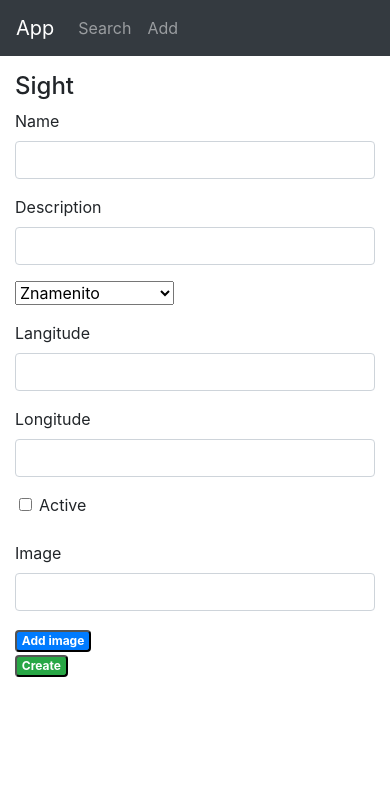
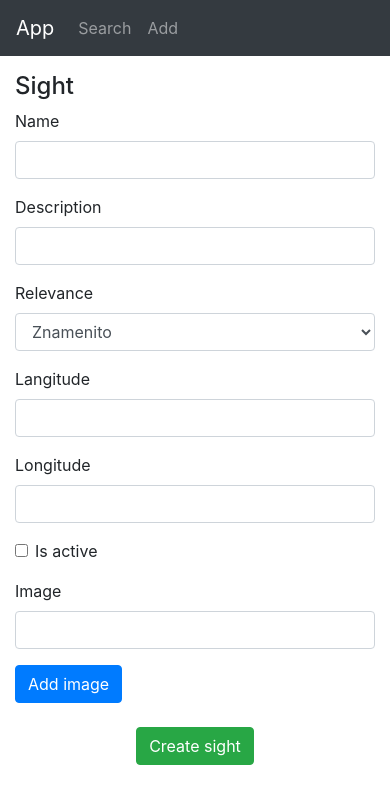
Before and after one commit to DausPx/angular-ui, an Angular app: page /sight/new in a window 390 px wide. Shown: the top 804 px of the page. Built offline with nearby package versions, Linux system fonts and the light colour scheme.

Commit message:
added styling to create and update sight component

```diff
--- a/src/app/components/create-sight/create-sight.component.css
+++ b/src/app/components/create-sight/create-sight.component.css
@@ -0,0 +1,16 @@
+.editForm {
+  width: 70%;
+  margin: auto;
+}
+
+.card-body{
+    padding: 5px;
+    display: flex;
+    justify-content: center;
+}
+
+@media (max-width: 480px) {
+  .editForm {
+    width: 100%;
+  }
+}
--- a/src/app/components/create-sight/create-sight.component.html
+++ b/src/app/components/create-sight/create-sight.component.html
@@ -1,4 +1,4 @@
-<div class="edit-form">
+<div class="editForm">
   <h4>Sight</h4>
   <form>
     <div class="form-group">
@@ -24,7 +24,12 @@
       />
     </div>
     <div class="form-group">
-      <select [(ngModel)]="sight.relevance" name="sight.relevance">
+      <label for="relevance">Relevance</label>
+      <select
+        [(ngModel)]="sight.relevance"
+        name="sight.relevance"
+        class="form-control"
+      >
         <option value="znamenito">Znamenito</option>
         <option value="veoma znamenito">Veoma Znamenito</option>
         <option value="nezaobilazno">Nezaobilazno</option>
@@ -54,18 +59,22 @@
       />
     </div>
 
-    <div class="form-group mx-4">
+    <div class="form-group">
+      <div class="form-check">
         <input
+          class="form-check-input"
           type="checkbox"
-        class="form-check-input"
+          id="active"
           id="active"
           [(ngModel)]="sight.active"
           name="active"
         />
-      <label for="active">Active</label>
+        <label class="form-check-label" for="active"> Is active </label>
+      </div>
     </div>
 
-    <div class="form-group">
+    <div class="row">
+      <div class="form-group col-md-8">
         <label for="image">Image</label>
         <input
           type="url"
@@ -76,25 +85,36 @@
           name="image"
         />
       </div>
-    <button class="badge badge-primary mr-2" (click)="addImage()">
+      <div class="col-md-4 d-flex align-items-center">
+        <button class="btn btn-primary mr-2" (click)="addImage()">
           Add image
         </button>
+      </div>
+    </div>
 
-    <ul *ngIf="sight.images?.length">
-      <li *ngFor="let img of sight.images; let i = index">
-        {{ img.url }}
-        <button class="badge badge-remove mb-2" (click)="removeImage(i)">
-          X
+    <div class="row my-2" *ngIf="sight.images?.length">
+      <div *ngFor="let image of sight.images; let i = index" class="col-md-6">
+        <div class="card mb-4 box-shadow">
+          <img
+            class="card-img-top"
+            alt="image should have been here [100%x100]"
+            style="height: 100px; width: 100%; display: block"
+            [src]="image.url"
+          />
+          <div class="card-body">
+            <button class="btn btn-danger mb-2" (click)="removeImage(i)">
+              remove
             </button>
-      </li>
-    </ul>
+          </div>
+        </div>
+      </div>
+    </div>
   </form>
-  <button
-    type="submit"
-    class="badge badge-success mb-2"
-    (click)="createSight()"
-  >
-    Create
+
+  <p>{{ message }}</p>
+  <div class="row justify-content-center my-4">
+    <button type="submit" class="btn btn-success mb-2" (click)="createSight()">
+      Create sight
     </button>
-  <p>{{ message }}</p>
   </div>
+</div>
--- a/src/app/components/search-sights/search-sights.component.css
+++ b/src/app/components/search-sights/search-sights.component.css
@@ -5,7 +5,7 @@
 }
 
 .sightCard {
-  min-width: 350px;
+  width: 350px;
   min-height: 200px;
 }
 
--- a/src/app/components/search-sights/search-sights.component.html
+++ b/src/app/components/search-sights/search-sights.component.html
@@ -25,7 +25,7 @@
   </div>
   <div class="col-md-12 cardContainer mt-4">
     <div class="card m-2 sightCard" *ngFor="let sight of sights">
-      <img class="card-img-top p-2" [src]="sight.images![0].url " style="height: 200px; width: 100%;" alt="Sight image">
+      <img class="card-img-top p-2" [src]="sight.images![0].url " alt="Sight image">
       <div class="card-body">
         <h5 class="card-title">{{ sight.name }}</h5>
         <p class="card-text">{{ sight.description }}</p>
--- a/src/app/components/sight/sight.component.html
+++ b/src/app/components/sight/sight.component.html
@@ -21,7 +21,7 @@
     >
   </div>
 
-  <div class="row">
+  <div class="row" style="width: 100%;">
     <div *ngFor="let image of sight.images" class="col-md-6">
       <div class="card mb-4 box-shadow">
         <img
--- a/src/app/components/update-sight/update-sight.component.css
+++ b/src/app/components/update-sight/update-sight.component.css
@@ -0,0 +1,16 @@
+.editForm {
+    width: 70%;
+    margin: auto;
+  }
+
+  .card-body{
+    padding: 5px;
+    display: flex;
+    justify-content: center;
+}
+
+  @media (max-width: 480px) {
+    .editForm {
+      width: 100%;
+    }
+  }
--- a/src/app/components/update-sight/update-sight.component.html
+++ b/src/app/components/update-sight/update-sight.component.html
@@ -1,4 +1,4 @@
-<div class="edit-form">
+<div class="editForm">
   <h4>Sight</h4>
   <form>
     <div class="form-group">
@@ -24,7 +24,12 @@
       />
     </div>
     <div class="form-group">
-      <select [(ngModel)]="sight.relevance" name="sight.relevance">
+      <label for="relevance">Relevance</label>
+      <select
+        [(ngModel)]="sight.relevance"
+        name="sight.relevance"
+        class="form-control"
+      >
         <option value="znamenito">Znamenito</option>
         <option value="veoma znamenito">Veoma Znamenito</option>
         <option value="nezaobilazno">Nezaobilazno</option>
@@ -53,18 +58,22 @@
       />
     </div>
 
-    <div class="form-group mx-4">
+    <div class="form-group">
+      <div class="form-check">
         <input
+          class="form-check-input"
           type="checkbox"
-        class="form-check-input"
+          id="active"
           id="active"
           [(ngModel)]="sight.active"
           name="active"
         />
-      <label for="active">Active</label>
+        <label class="form-check-label" for="active"> Is active </label>
+      </div>
     </div>
 
-    <div class="form-group">
+    <div class="row">
+      <div class="form-group col-md-8">
         <label for="image">Image</label>
         <input
           type="url"
@@ -75,26 +84,42 @@
           name="image"
         />
       </div>
-    <button class="badge badge-primary mr-2" (click)="addImage()">
+      <div class="col-md-4 d-flex align-items-center">
+        <button class="btn btn-primary mr-2" (click)="addImage()">
           Add image
         </button>
+      </div>
+    </div>
 
-    <ul *ngIf="sight.images?.length">
-      <li *ngFor="let img of sight.images; let i = index">
-        {{ img.url }}
-        <button class="badge badge-remove mb-2" (click)="removeImage(i)">
-          X
+    <div class="row my-2" *ngIf="sight.images?.length">
+      <div *ngFor="let image of sight.images; let i = index" class="col-md-6">
+        <div class="card mb-4 box-shadow">
+          <img
+            class="card-img-top"
+            alt="image should have been here [100%x100]"
+            style="height: 100px; width: 100%; display: block"
+            [src]="image.url"
+          />
+          <div class="card-body">
+            <button class="btn btn-danger mb-2" (click)="removeImage(i)">
+              remove
             </button>
-      </li>
-    </ul>
+          </div>
+        </div>
+      </div>
+    </div>
   </form>
+
+  <p>{{ message }}</p>
+  <div class="row justify-content-center my-4">
     <button
       type="submit"
-    class="badge badge-success mb-2"
+      class="btn btn-success mb-2"
       (click)="updateSight()"
     >
-    Update
+      Update sight
     </button>
+  </div>
 
-  <p>{{ message }}</p>
+
 </div>
```
Lines whose indentation alone changed are shown as unchanged.
